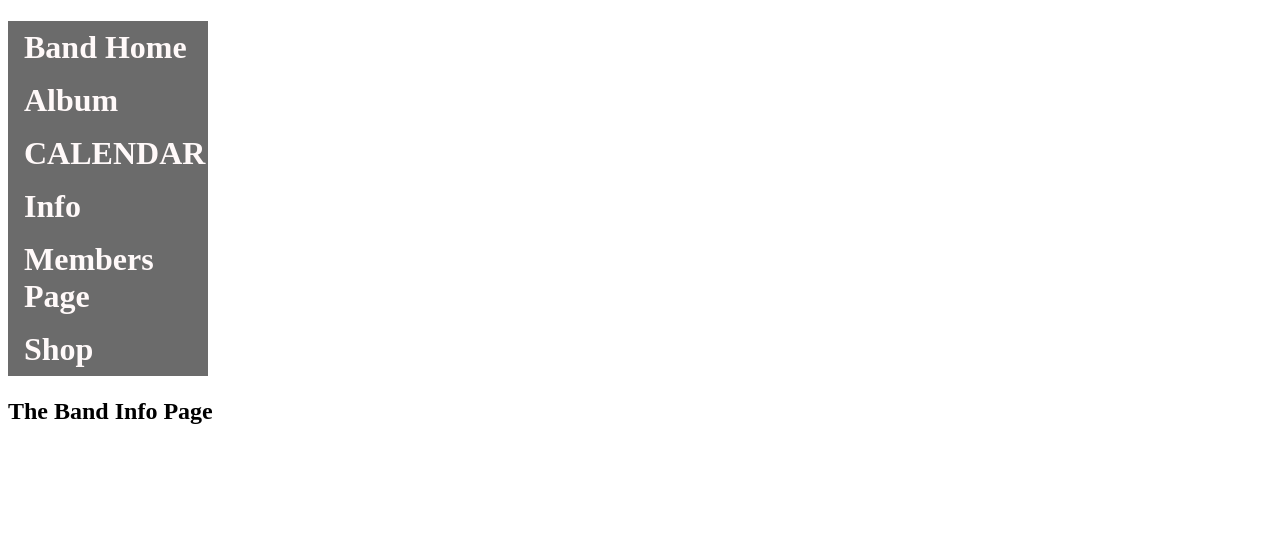
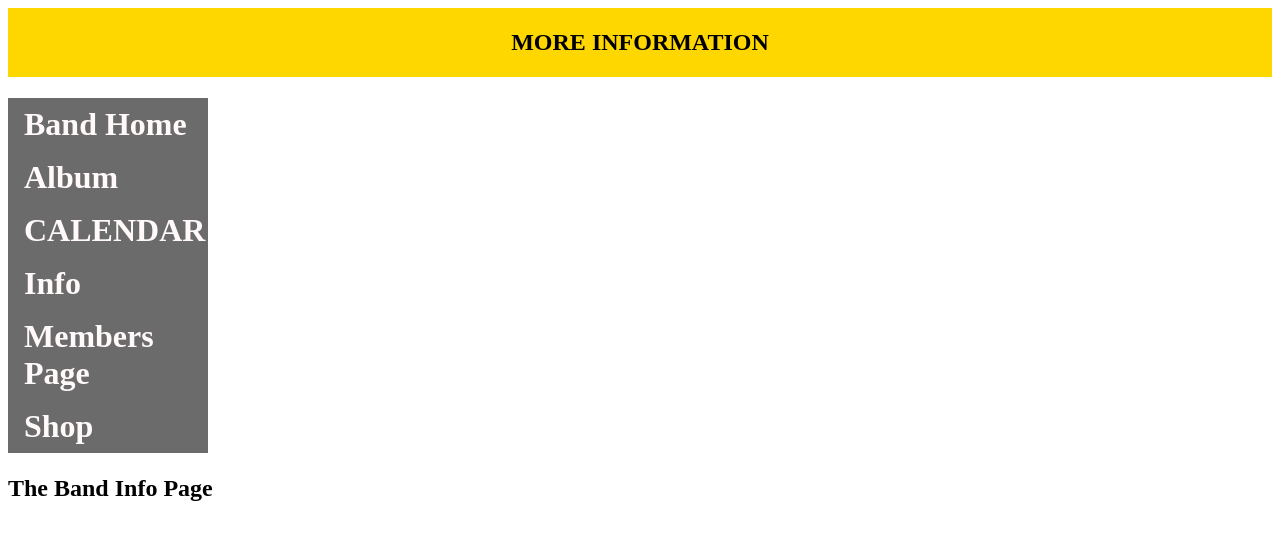
Before and after one commit to Arcanvian/SHHS-Band-Website-Awasome, a plain HTML site: page SHHS-Band-Website-Awasome/info.html in a window 1280 px wide. Drawn offline with Linux system fonts and the light colour scheme.

Commit message:
ALL PAGES

```diff
--- a/SHHS-Band-Website-Awasome/info.html
+++ b/SHHS-Band-Website-Awasome/info.html
@@ -5,6 +5,9 @@
         <link rel="stylesheet" href="styles.css">
         <title>Information</title>
     </head>
+    <header>
+        <h2>More Information</h2>
+    </header>
     <body>
         <div class="nav">
             <h1>
--- a/SHHS-Band-Website-Awasome/styles.css
+++ b/SHHS-Band-Website-Awasome/styles.css
@@ -1,4 +1,13 @@
+/*header*/
+header{display: block;
+      margin: 0px;
+      padding: 1px;
+      background-color: gold;
+      text-align: center;
+      text-transform: uppercase;
+}
 
+/*idk*/
 th, td{
       padding: 15px;
 }
```
Also changed, not shown: SHHS-Band-Website-Awasome/album.html (+0 -1 lines), SHHS-Band-Website-Awasome/calendar.html (+3 -0 lines), SHHS-Band-Website-Awasome/members.html (+3 -0 lines), SHHS-Band-Website-Awasome/shop.html (+3 -0 lines).
